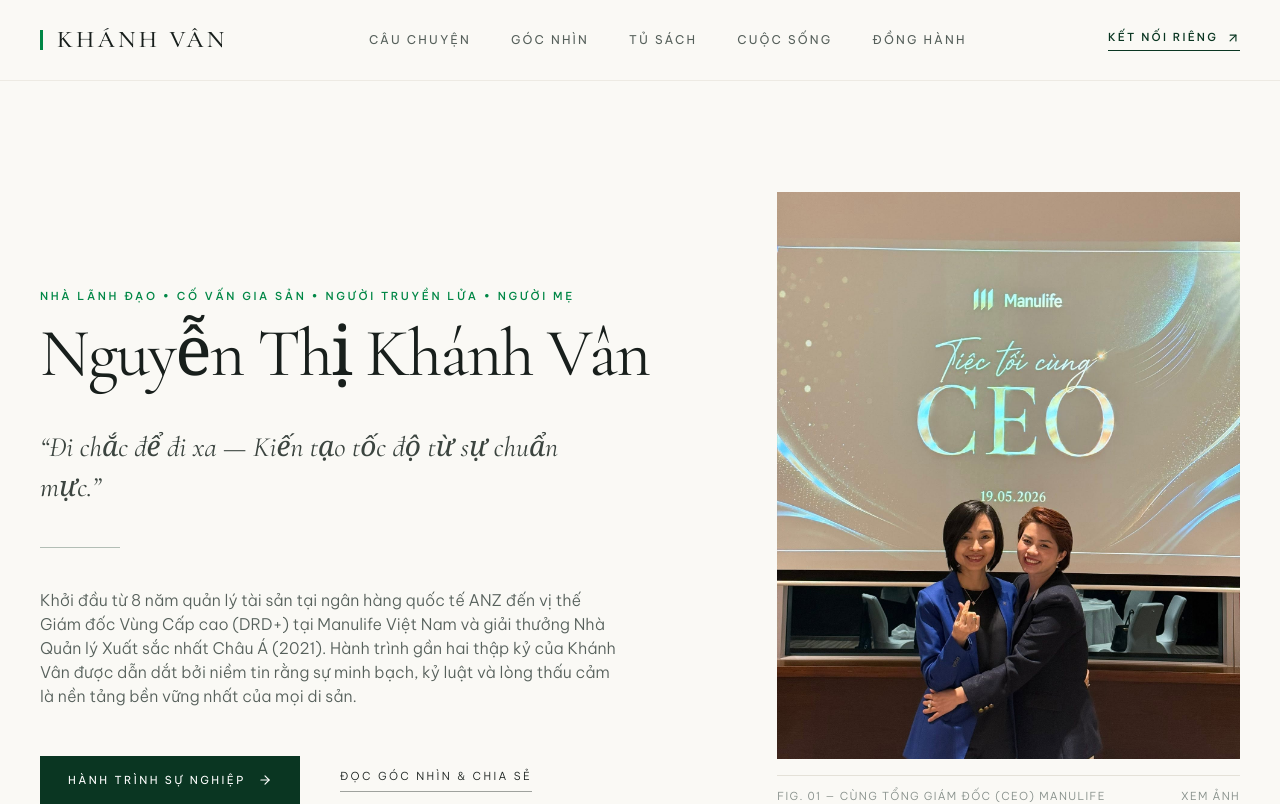
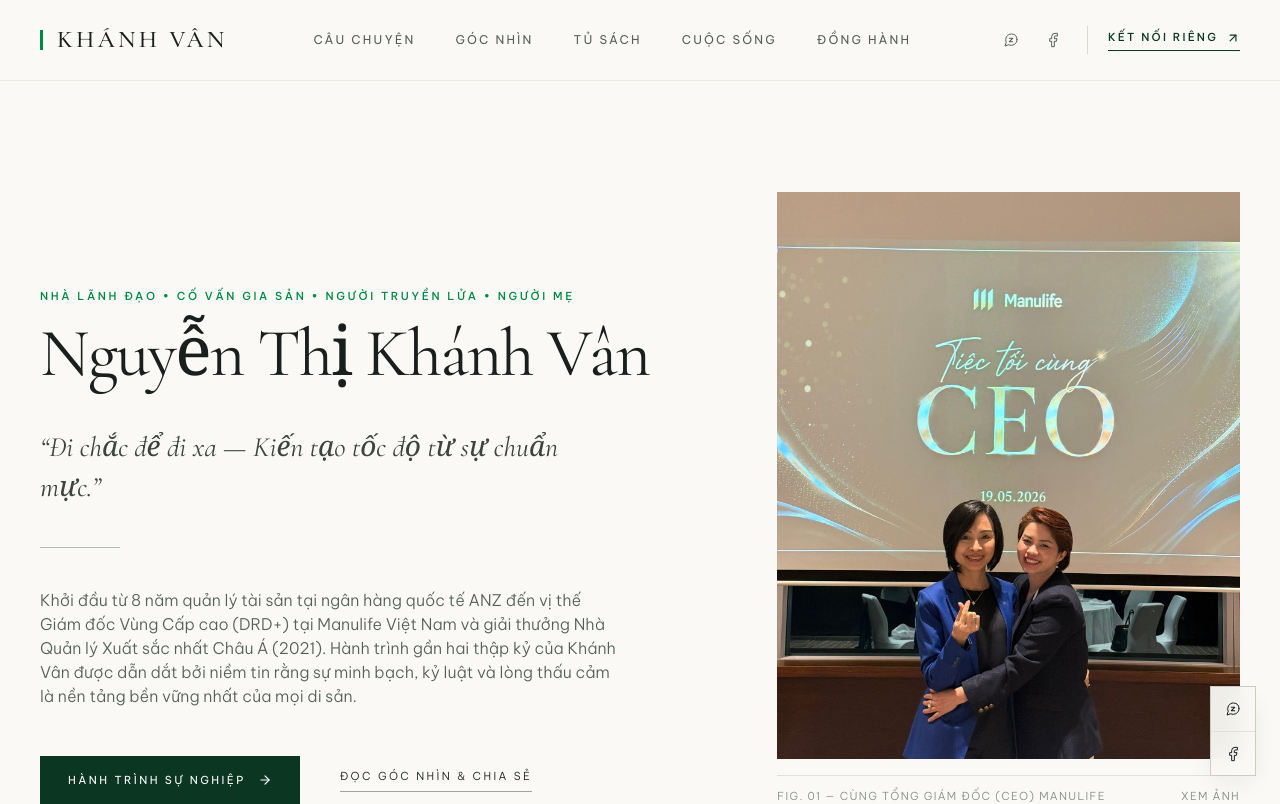
Before and after one commit to buivandoueh1994/khanhvanfinance, a React (Vite) app: page / in a window 1280 px wide. Shown: the top 804 px of the page. Built offline with nearby package versions, Linux system fonts and the light colour scheme.

Commit message:
feat(ui): add minimalist editorial Facebook & Zalo icons and direct channels

```diff
--- a/src/App.tsx
+++ b/src/App.tsx
@@ -7,6 +7,41 @@
   Menu,
   X,
 } from 'lucide-react';
+
+const FACEBOOK_URL = 'https://www.facebook.com/nguyen.t.van.9250?locale=vi_VN';
+const ZALO_URL = 'https://zalo.me/0931579771';
+const PHONE_DISPLAY = '0931 579 771';
+
+const FacebookEditorialIcon: React.FC<{ className?: string }> = ({ className = 'w-4 h-4' }) => (
+  <svg
+    viewBox="0 0 24 24"
+    fill="none"
+    stroke="currentColor"
+    strokeWidth="1.5"
+    strokeLinecap="round"
+    strokeLinejoin="round"
+    className={className}
+    aria-hidden="true"
+  >
+    <path d="M18 2h-3a5 5 0 0 0-5 5v3H7v4h3v8h4v-8h3l1-4h-4V7a1 1 0 0 1 1-1h3z" />
+  </svg>
+);
+
+const ZaloEditorialIcon: React.FC<{ className?: string }> = ({ className = 'w-4 h-4' }) => (
+  <svg
+    viewBox="0 0 24 24"
+    fill="none"
+    stroke="currentColor"
+    strokeWidth="1.5"
+    strokeLinecap="round"
+    strokeLinejoin="round"
+    className={className}
+    aria-hidden="true"
+  >
+    <path d="M21 11.5a8.38 8.38 0 0 1-.9 3.8 8.5 8.5 0 0 1-7.6 4.7 8.38 8.38 0 0 1-3.8-.9L3 21l1.9-5.7a8.38 8.38 0 0 1-.9-3.8 8.5 8.5 0 0 1 4.7-7.6 8.38 8.38 0 0 1 3.8-.9h.5a8.48 8.48 0 0 1 8 8v.5z" />
+    <path d="M9.5 9.5h5l-5 5h5" strokeWidth="1.6" />
+  </svg>
+);
 
 interface LightboxImage {
   src: string;
@@ -263,7 +298,29 @@
             ))}
           </nav>
 
-          <div className="hidden sm:flex items-center shrink-0">
+          <div className="hidden sm:flex items-center gap-5 shrink-0">
+            <div className="flex items-center gap-3.5 pr-5 border-r border-[#DCD8CE]">
+              <a
+                href={ZALO_URL}
+                target="_blank"
+                rel="noreferrer"
+                title={`Nhắn tin Zalo: ${PHONE_DISPLAY}`}
+                aria-label="Zalo Nguyễn Thị Khánh Vân"
+                className="p-1.5 text-[#56605B] hover:text-[#008746] transition-colors"
+              >
+                <ZaloEditorialIcon className="w-4 h-4" />
+              </a>
+              <a
+                href={FACEBOOK_URL}
+                target="_blank"
+                rel="noreferrer"
+                title="Facebook Nguyễn Thị Khánh Vân"
+                aria-label="Facebook Nguyễn Thị Khánh Vân"
+                className="p-1.5 text-[#56605B] hover:text-[#008746] transition-colors"
+              >
+                <FacebookEditorialIcon className="w-4 h-4" />
+              </a>
+            </div>
             <a
               href="#lien-he"
               className="whitespace-nowrap inline-flex items-center gap-2 text-[11px] uppercase tracking-[0.2em] text-[#0A3622] border-b border-[#0A3622] pb-1 hover:text-[#008746] hover:border-[#008746] transition-colors font-medium"
@@ -302,13 +359,35 @@
                     {item.label}
                   </a>
                 ))}
+                <div className="pt-3 flex items-center justify-between">
                   <a
                     href="#lien-he"
                     onClick={() => setMobileMenuOpen(false)}
-                  className="pt-2 text-xs uppercase tracking-[0.2em] text-[#008746] font-medium"
+                    className="text-xs uppercase tracking-[0.2em] text-[#008746] font-medium"
                   >
                     Kết nối riêng &rarr;
                   </a>
+                  <div className="flex items-center gap-4">
+                    <a
+                      href={ZALO_URL}
+                      target="_blank"
+                      rel="noreferrer"
+                      className="inline-flex items-center gap-1.5 text-xs uppercase tracking-[0.16em] text-[#56605B] hover:text-[#0A3622]"
+                    >
+                      <ZaloEditorialIcon className="w-4 h-4" />
+                      <span>Zalo</span>
+                    </a>
+                    <a
+                      href={FACEBOOK_URL}
+                      target="_blank"
+                      rel="noreferrer"
+                      className="inline-flex items-center gap-1.5 text-xs uppercase tracking-[0.16em] text-[#56605B] hover:text-[#0A3622]"
+                    >
+                      <FacebookEditorialIcon className="w-4 h-4" />
+                      <span>Facebook</span>
+                    </a>
+                  </div>
+                </div>
               </div>
             </motion.div>
           )}
@@ -1047,7 +1126,7 @@
             id="lien-he"
             className="grid grid-cols-1 lg:grid-cols-12 gap-14 pt-16 border-t border-[#DCD8CE] items-start"
           >
-            <div className="lg:col-span-5 space-y-5">
+            <div className="lg:col-span-5 space-y-6">
               <span className="text-[11px] uppercase tracking-[0.24em] text-[#008746] block">
                 PRIVATE CONCIERGE &amp; INQUIRY
               </span>
@@ -1057,6 +1136,65 @@
               <p className="text-sm text-[#56605B] font-light leading-[1.9]">
                 Mọi thông tin trao đổi về hoạch định tài chính gia đình hoặc định hướng chuyển dịch sự nghiệp của bạn đều được cam kết bảo mật tuyệt đối.
               </p>
+
+              {/* Direct Executive Channels (Zalo & Facebook) */}
+              <div className="pt-4 border-t border-[#DCD8CE] space-y-4">
+                <span className="text-[10px] uppercase tracking-[0.22em] text-[#858E89] block">
+                  KÊNH KẾT NỐI TRỰC TIẾP
+                </span>
+
+                <div className="divide-y divide-[#E4E1D8] border-t border-b border-[#E4E1D8]">
+                  <a
+                    href={ZALO_URL}
+                    target="_blank"
+                    rel="noreferrer"
+                    className="py-4 flex items-center justify-between group"
+                  >
+                    <div className="flex items-center gap-3.5">
+                      <span className="w-9 h-9 border border-[#DCD8CE] group-hover:border-[#0A3622] group-hover:bg-[#0A3622] group-hover:text-white flex items-center justify-center text-[#181F1C] transition-colors">
+                        <ZaloEditorialIcon className="w-4 h-4" />
+                      </span>
+                      <div>
+                        <span className="text-[10px] uppercase tracking-[0.18em] text-[#858E89] block">
+                          Zalo Trực Tiếp &bull; Điện Thoại
+                        </span>
+                        <span className="font-serif text-xl text-[#181F1C] group-hover:text-[#008746] transition-colors">
+                          {PHONE_DISPLAY}
+                        </span>
+                      </div>
+                    </div>
+                    <span className="inline-flex items-center gap-1.5 text-[11px] uppercase tracking-[0.18em] text-[#56605B] group-hover:text-[#0A3622] transition-colors">
+                      <span>Nhắn Zalo</span>
+                      <ArrowUpRight className="w-3.5 h-3.5" />
+                    </span>
+                  </a>
+
+                  <a
+                    href={FACEBOOK_URL}
+                    target="_blank"
+                    rel="noreferrer"
+                    className="py-4 flex items-center justify-between group"
+                  >
+                    <div className="flex items-center gap-3.5">
+                      <span className="w-9 h-9 border border-[#DCD8CE] group-hover:border-[#0A3622] group-hover:bg-[#0A3622] group-hover:text-white flex items-center justify-center text-[#181F1C] transition-colors">
+                        <FacebookEditorialIcon className="w-4 h-4" />
+                      </span>
+                      <div>
+                        <span className="text-[10px] uppercase tracking-[0.18em] text-[#858E89] block">
+                          Mạng Xã Hội Chính Thức
+                        </span>
+                        <span className="font-serif text-xl text-[#181F1C] group-hover:text-[#008746] transition-colors">
+                          Facebook Nguyễn Thị Vân
+                        </span>
+                      </div>
+                    </div>
+                    <span className="inline-flex items-center gap-1.5 text-[11px] uppercase tracking-[0.18em] text-[#56605B] group-hover:text-[#0A3622] transition-colors">
+                      <span>Mở trang</span>
+                      <ArrowUpRight className="w-3.5 h-3.5" />
+                    </span>
+                  </a>
+                </div>
+              </div>
             </div>
 
             <div className="lg:col-span-6 lg:col-start-7">
@@ -1218,22 +1356,24 @@
               </span>
             </div>
 
-            <div className="flex items-center gap-8 text-[11px] uppercase tracking-[0.2em] text-[#56605B]">
+            <div className="flex flex-wrap items-center gap-8 text-[11px] uppercase tracking-[0.2em] text-[#56605B]">
               <a
-                href="https://www.facebook.com"
+                href={ZALO_URL}
                 target="_blank"
                 rel="noreferrer"
-                className="hover:text-[#0A3622] transition-colors"
+                className="inline-flex items-center gap-2 hover:text-[#0A3622] transition-colors"
               >
-                Facebook
+                <ZaloEditorialIcon className="w-4 h-4 text-[#008746]" />
+                <span>Zalo: {PHONE_DISPLAY}</span>
               </a>
               <a
-                href="https://www.linkedin.com"
+                href={FACEBOOK_URL}
                 target="_blank"
                 rel="noreferrer"
-                className="hover:text-[#0A3622] transition-colors"
+                className="inline-flex items-center gap-2 hover:text-[#0A3622] transition-colors"
               >
-                LinkedIn
+                <FacebookEditorialIcon className="w-4 h-4 text-[#008746]" />
+                <span>Facebook Cá Nhân</span>
               </a>
             </div>
           </div>
@@ -1251,6 +1391,34 @@
           </div>
         </div>
       </footer>
+
+      {/* MINIMALIST EDITORIAL FLOATING CONCIERGE DOCK (ZALO & FACEBOOK) */}
+      <div className="fixed bottom-6 right-6 z-40 flex flex-col bg-[#FAF9F5]/95 backdrop-blur-md border border-[#CFCBC0] shadow-[0_10px_30px_-10px_rgba(24,31,28,0.14)] divide-y divide-[#E4E1D8]">
+        <a
+          href={ZALO_URL}
+          target="_blank"
+          rel="noreferrer"
+          aria-label={`Nhắn tin Zalo ${PHONE_DISPLAY}`}
+          className="group relative flex items-center justify-center w-11 h-11 text-[#181F1C] hover:bg-[#0A3622] hover:text-white transition-colors duration-300"
+        >
+          <ZaloEditorialIcon className="w-4 h-4" />
+          <span className="pointer-events-none absolute right-full mr-3 px-3 py-1.5 bg-[#181F1C] text-[#FAF9F5] text-[10px] uppercase tracking-[0.2em] whitespace-nowrap opacity-0 -translate-x-1 group-hover:opacity-100 group-hover:translate-x-0 transition-all duration-300">
+            Zalo &bull; {PHONE_DISPLAY}
+          </span>
+        </a>
+        <a
+          href={FACEBOOK_URL}
+          target="_blank"
+          rel="noreferrer"
+          aria-label="Facebook Nguyễn Thị Khánh Vân"
+          className="group relative flex items-center justify-center w-11 h-11 text-[#181F1C] hover:bg-[#0A3622] hover:text-white transition-colors duration-300"
+        >
+          <FacebookEditorialIcon className="w-4 h-4" />
+          <span className="pointer-events-none absolute right-full mr-3 px-3 py-1.5 bg-[#181F1C] text-[#FAF9F5] text-[10px] uppercase tracking-[0.2em] whitespace-nowrap opacity-0 -translate-x-1 group-hover:opacity-100 group-hover:translate-x-0 transition-all duration-300">
+            Facebook Cá Nhân
+          </span>
+        </a>
+      </div>
 
       {/* EDITORIAL ARTICLE READER MODAL */}
       <AnimatePresence>
```
Lines whose indentation alone changed are shown as unchanged.
